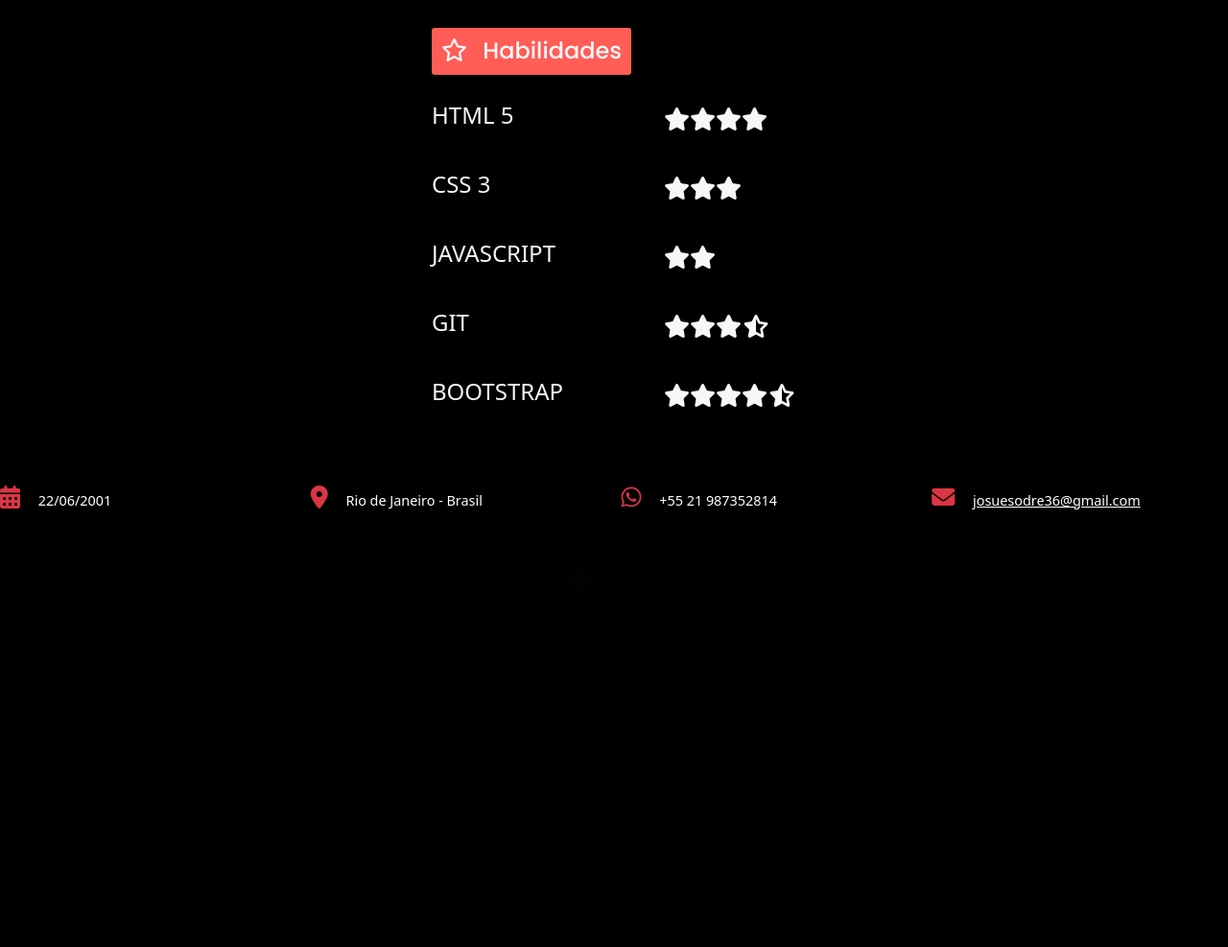
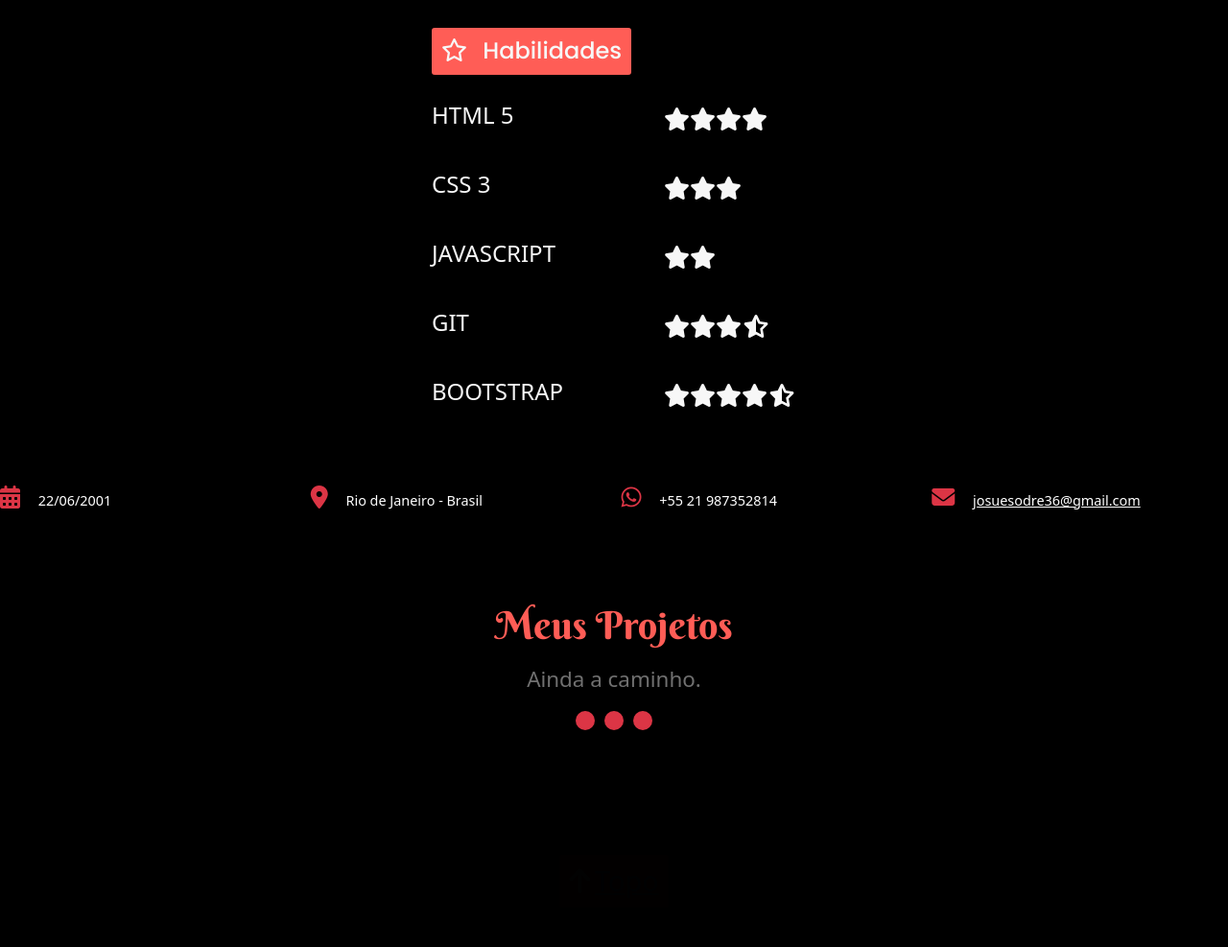
Before and after one commit to AMentalCoderJ/portfolio, a plain HTML site: page index.html in a window 1280 px wide. Shown: the part 3296-4283 px from the top of the page at 96% size. Before the commit the page ends 3967 px from the top, so only its background shows below. Drawn offline with nearby package versions, Linux system fonts and the light colour scheme.

Commit message:
1 commit

```diff
--- a/css.css
+++ b/css.css
@@ -362,6 +362,7 @@ font-size: 1.5rem;
         justify-self: center;
 
     }
+
 }
 
 
@@ -719,3 +720,11 @@ color: #fff;
     padding: 50px 0 0 0;
 
 }
+
+.topo{
+    margin-top: 100px;
+}
+
+#naofeito{
+    margin-top: 80px;
+}
--- a/index.html
+++ b/index.html
@@ -232,6 +232,16 @@
                 <p><i class="fa-brands fa-whatsapp"></i>  +55 21 987352814</p>
                 <p><i class="fa-solid fa-envelope"></i> <a href="mailto:josuesodre36@gmail.com">josuesodre36@gmail.com</a> </p>
     </div>
+
+    <div class="sobre_titulo" id="naofeito">
+        <h1 id="portfolio">Meus Projetos</h1>
+        <p>Ainda a caminho.</p>
+        <div aria-label="seção apenas de ilustrações de botões">
+            <span></span>
+            <span></span>
+            <span></span>
+        </div>
+
     <div class="topo"><h3><a href="#voltatopo"><i class="fa-solid fa-arrow-up"></i>Topo</a></h3></div>
     <script src="./js.js"></script>
 
```
